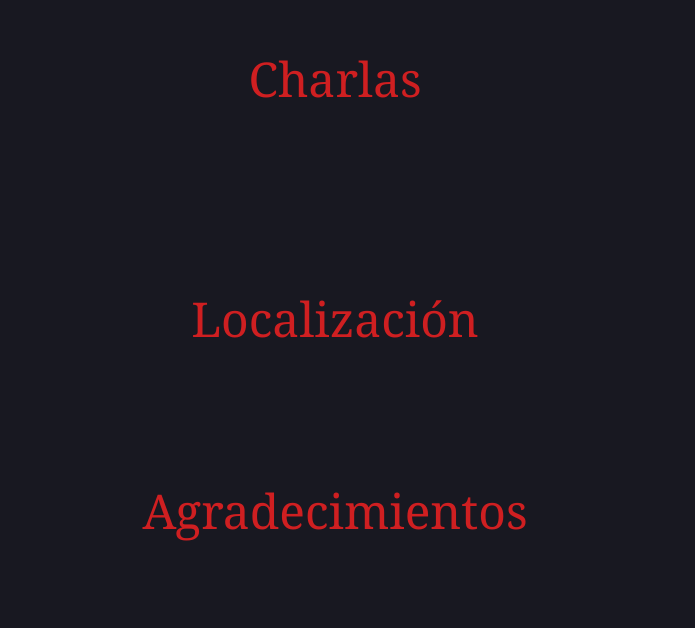
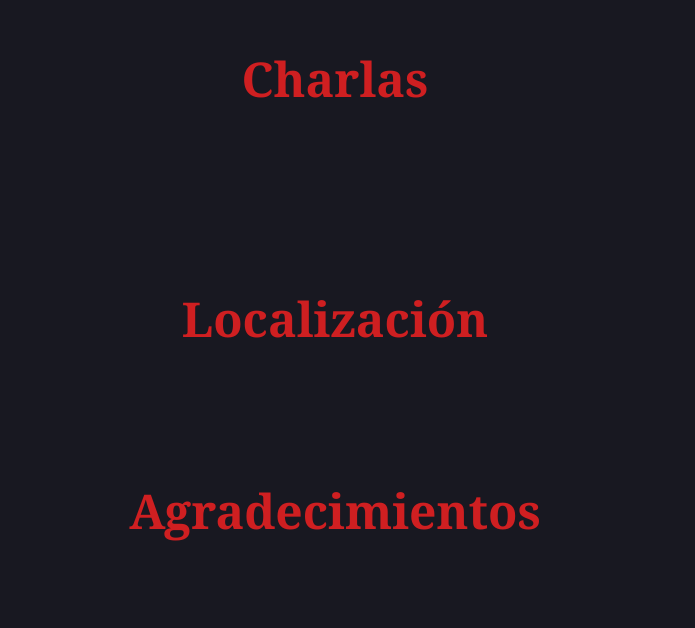
Before and after one commit to sepulcroydoloresmotril/sepulcroydolores-web, an Astro site: page /eventos/ciclo-conferencias in a window 1280 px wide. Shown: the part 2235-2863 px from the top of the page, without its empty margins (305-1000 px from the left). Built offline with nearby package versions, Linux system fonts and the light colour scheme; Astro itself is replaced by a stand-in of ours; a web font is replaced by a local one.

Commit message:
FIX: handle sections titles

```diff
--- a/src/pages/eventos/ciclo-conferencias/index.astro
+++ b/src/pages/eventos/ciclo-conferencias/index.astro
@@ -73,13 +73,13 @@ const SPEAKERS = [
 			>
 				Motivación
 			</h2>
-			<div class="max-w[70ch] text-xl text-sky-200 [text-wrap:balance] mt-4 flex flex-row gap-6">
+			<div class="max-w[70ch] text-xl text-sky-200 [text-wrap:pretty] mt-4 flex flex-row gap-6">
                 <picture>
                     <source srcset="/img/cristo_yacente_cara.jpg" type="image/webp" />
                     <img
                         src="/img/cristo_yacente_cara.jpg"
                         alt="Nuestro Padre Jesús en su Santo Sepulcro"
-                        class="mx-auto w-full h-auto"
+                        class="mx-auto w-auto h-[90%]"
                     />
 
                 </picture>
@@ -112,10 +112,8 @@ const SPEAKERS = [
 		</section>
 		<section id="speakers" class="max-w-7xl mx-auto my-24 mt-12">
 			<h2
-				class="text-lg sm:text-5xl text-center text-[var(--color-red)] font-roman py-12"
-			>
-				Ponentes
-			</h2>
+				class="text-lg font-bold sm:text-5xl text-center text-[var(--color-red)] font-roman py-12"
+			>Ponentes</h2>
 			<p
 				class="max-w-xl mx-auto text-xl text-sky-200 text-center [text-wrap:balance] mt-4"
 			>
@@ -134,26 +132,20 @@ const SPEAKERS = [
 		</section>
 		<section id="conferences" class="max-w-7xl mx-auto my-24">
 			<h2
-				class="text-lg sm:text-5xl text-center text-[var(--color-red)] font-roman py-12"
-			>
-				Charlas
-			</h2>
+				class="text-lg font-bold sm:text-5xl text-center text-[var(--color-red)] font-roman py-12"
+			>Charlas</h2>
 		</section>
 
 		<section id="Location" class="max-w-7xl mx-auto my-24">
 			<h2
-				class="text-lg sm:text-5xl text-center text-[var(--color-red)] font-roman py-12"
-			>
-				Localización
-			</h2>
+                class="text-lg font-bold sm:text-5xl text-center text-[var(--color-red)] font-roman py-12"
+			>Localización</h2>
 		</section>
 
 		<section id="acknowledgements" class="max-w-7xl mx-auto my-24">
 			<h2
-				class="text-lg sm:text-5xl text-center text-[var(--color-red)] font-roman mb-12"
-			>
-				Agradecimientos
-			</h2>
+				class="text-lg font-bold sm:text-5xl text-center text-[var(--color-red)] font-roman mb-12"
+			>Agradecimientos</h2>
 			<div class="flex flex-row justify-evenly gap-6 py-12">
 				<a
 					class="flex flex-col gap-3"
```
